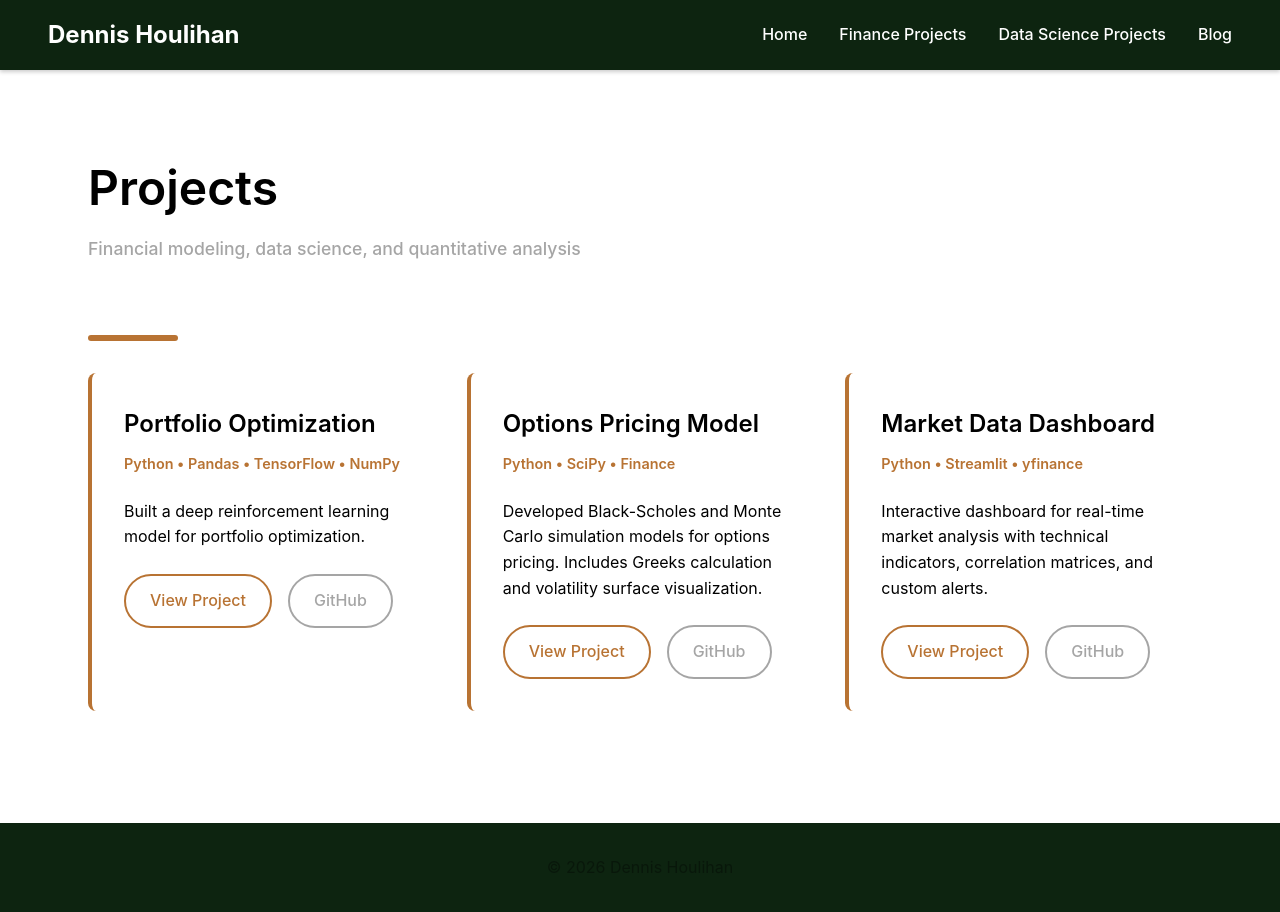
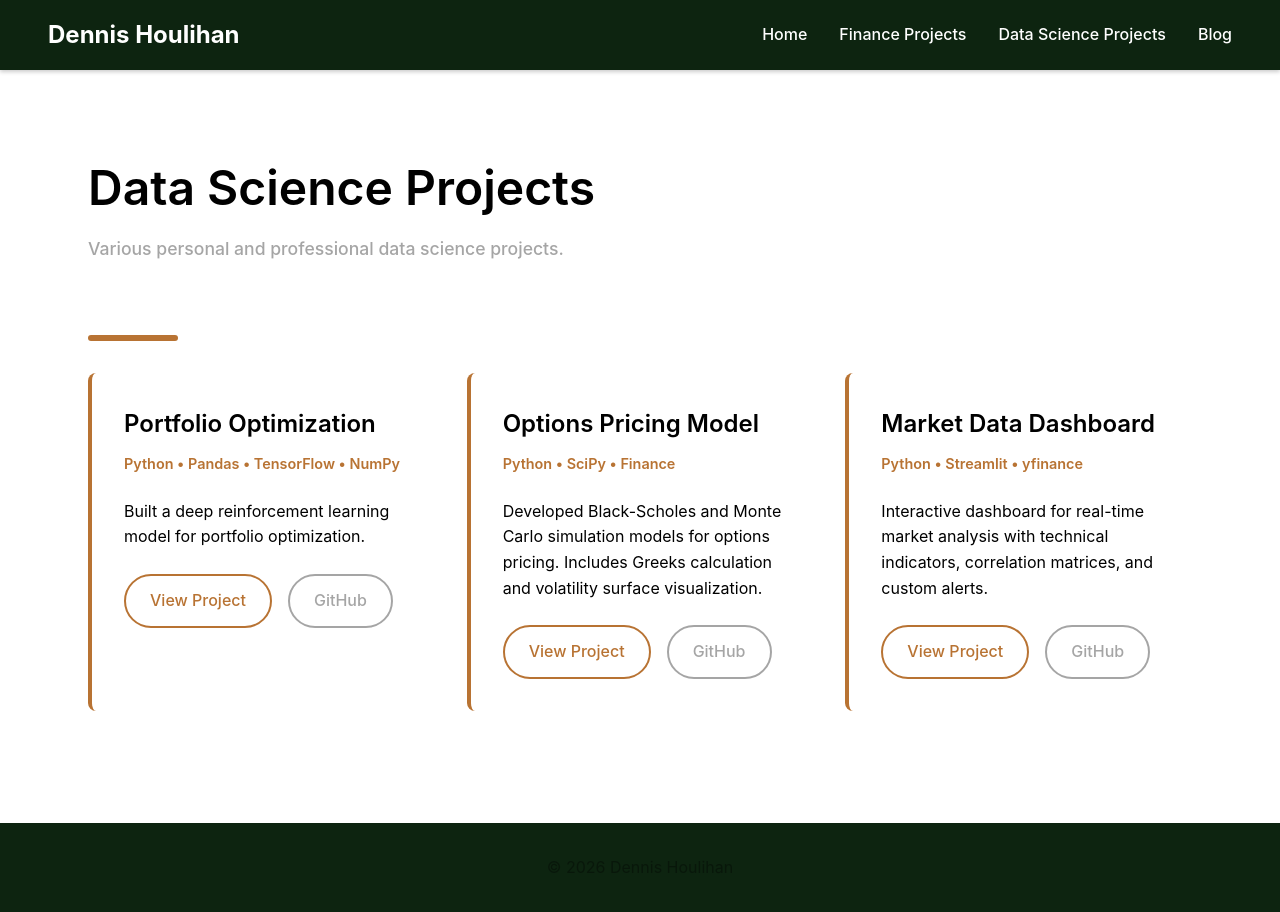
Before and after one commit to DJHoulihan/DJHoulihan.github.io, a Jekyll site: the page built from Data Science Projects/index.html, in a window 1280 px wide and 928 px high. Shown: the top 912 px of the window. Built offline with Jekyll 4.4.1, drawn with Linux system fonts in a browser that asks for light colours.

Commit message:
editing projects pages

```diff
--- a/Data Science Projects/index.html
+++ b/Data Science Projects/index.html
@@ -6,8 +6,8 @@ title: Data Science Projects
 <!-- HERO SECTION FOR PROJECTS -->
 <section class="hero" style="margin-top: 2rem; margin-bottom: 3rem;">
   <div class="hero-content">
-    <h1>Projects</h1>
-    <div class="hero-subtitle">Financial modeling, data science, and quantitative analysis</div>
+    <h1>Data Science Projects</h1>
+    <div class="hero-subtitle">Various personal and professional data science projects.</div>
   </div>
 </section>
 
--- a/Finance Projects/index.html
+++ b/Finance Projects/index.html
@@ -6,8 +6,8 @@ title: Finance Projects
 <!-- HERO SECTION FOR PROJECTS -->
 <section class="hero" style="margin-top: 2rem; margin-bottom: 3rem;">
   <div class="hero-content">
-    <h1>Projects</h1>
-    <div class="hero-subtitle">Financial modeling, data science, and quantitative analysis</div>
+    <h1>Finance Projects</h1>
+    <div class="hero-subtitle">Utilizing machine learning for financial modeling, optimization, and quantitative analysis</div>
   </div>
 </section>
 
```
